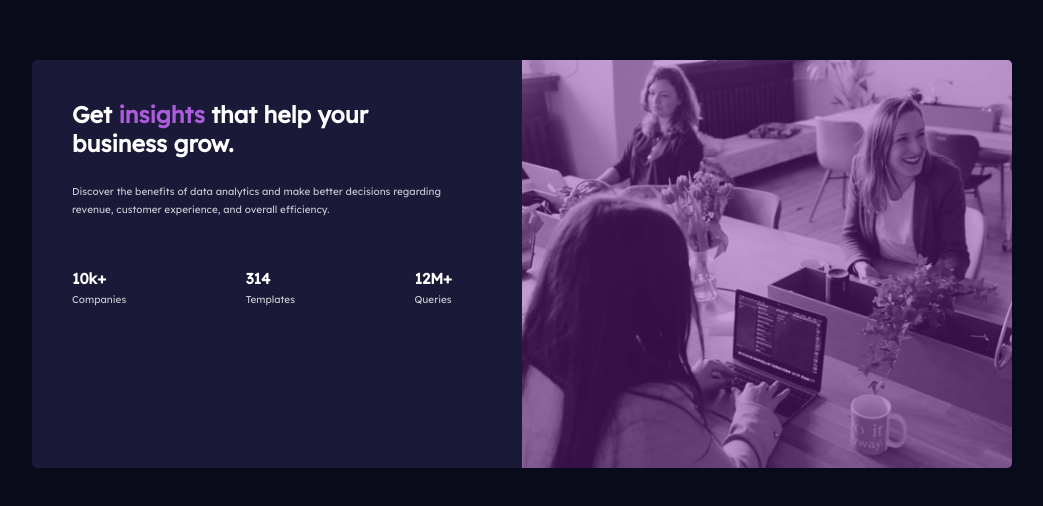
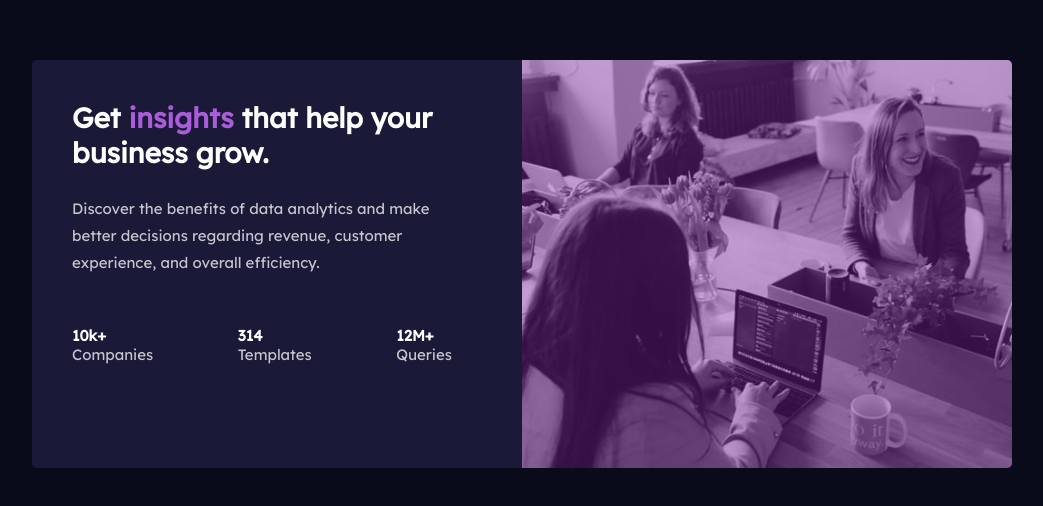
Before and after one commit to Omneya-Serageldin-Borai/stats-preview-card-component-main, a plain HTML site: page index.html in a window 1280 px wide. Shown: the part 136-642 px from the top of the page, without its empty margins (118-1161 px from the left). Drawn offline with Linux system fonts and the light colour scheme.

Commit message:
Task File

```diff
--- a/index.css
+++ b/index.css
@@ -45,7 +45,7 @@ h3 , p {
     line-height: 1.8;
 }
 .text h3 {
-    font-size: 23px;
+    font-size: 28px;
 }
 .text h3 span {
     color: hsl(277, 64%, 61%);
@@ -58,7 +58,7 @@ h3 , p {
 }
 .text p , .text p span {
     color: hsla(0, 0%, 100%, 0.75);
-    font-size: 10px;
+    font-size: 15px;
     font-weight: 100;
 }
 .img , .img img {
```
